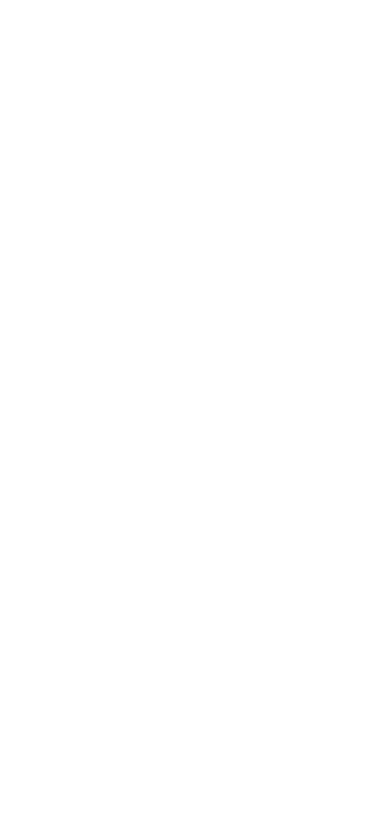
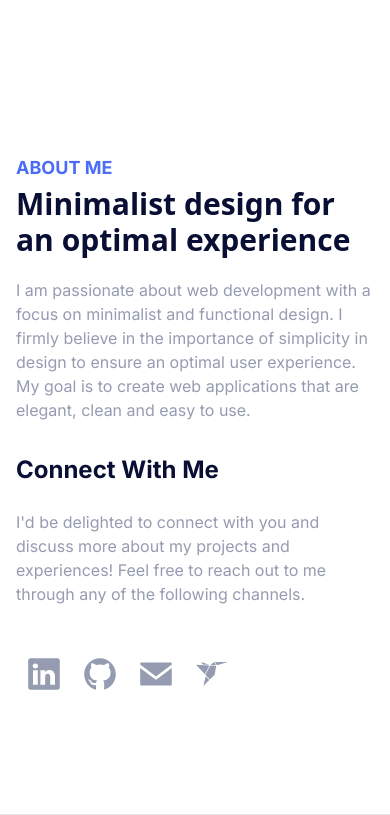
Before and after one commit to joselacruz/nextail-portfolio, a Next.js app: page / in a window 390 px wide. Shown: the part 1078-1893 px from the top of the page. Before the commit the page ends 1268 px from the top, so only its background shows below. Built offline with nearby package versions, Linux system fonts and the light colour scheme.

Commit message:
Added About My Changes section to media queries using minimum width is more convenient for mobile-first build

```diff
--- a/src/app/page.js
+++ b/src/app/page.js
@@ -1,9 +1,11 @@
+import About from '@containers/About';
 import Home from '@containers/Home';
 
 export default function Main() {
   return (
-    <div className="max-w-screen-2xl">
+    <div className="max-w-screen-2xl ">
       <Home />
+      <About />
     </div>
   );
 }
--- /dev/null
+++ b/src/components/IconsSocialNetworks.js
@@ -0,0 +1,185 @@
+'use client';
+
+export default function IconsSocialNetworks() {
+  const defaultClasses = 'h-8 w-8 fill-text-secondary';
+  const svgArray = [
+    {
+      id: 'linkedin',
+      href: 'https://www.linkedin.com/in/jose-lacruz-3487bb194/',
+      render: () => (
+        <svg
+          xmlns="http://www.w3.org/2000/svg"
+          viewBox="0 0 256 256"
+          fill="none"
+          className={`${defaultClasses}`}
+        >
+          <defs></defs>
+          <g
+            style={{
+              stroke: 'none',
+              strokeWidth: '0',
+              strokeDasharray: '0',
+              strokeLinecap: 'butt',
+              strokeLinejoin: 'miter',
+              strokeMiterlimit: '10',
+              fillRule: 'nonzero',
+              opacity: '1',
+            }}
+            transform="translate(1.4065934065934016 1.4065934065934016) scale(2.81 2.81)"
+          >
+            <path
+              d="M 83.349 0 H 6.651 C 2.978 0 0 2.887 0 6.447 v 77.106 C 0 87.114 2.978 90 6.651 90 h 76.698 C 87.022 90 90 87.114 90 83.553 V 6.447 C 90 2.887 87.022 0 83.349 0 z M 27.282 75.339 H 13.688 v -40.64 h 13.594 V 75.339 z M 20.485 29.151 h -0.088 c -4.562 0 -7.512 -3.121 -7.512 -7.021 c 0 -3.988 3.04 -7.022 7.69 -7.022 c 4.651 0 7.513 3.034 7.601 7.022 C 28.176 26.03 25.225 29.151 20.485 29.151 z M 76.299 75.339 H 62.707 V 53.598 c 0 -5.463 -1.968 -9.19 -6.887 -9.19 c -3.756 0 -5.992 2.513 -6.975 4.94 c -0.359 0.868 -0.447 2.081 -0.447 3.296 v 22.695 H 34.804 c 0 0 0.178 -36.826 0 -40.64 h 13.594 v 5.756 c 1.806 -2.769 5.036 -6.709 12.251 -6.709 c 8.944 0 15.65 5.808 15.65 18.291 V 75.339 z"
+              style={{
+                stroke: 'none',
+                strokeWidth: '1',
+                strokeDasharray: 'none',
+                strokeLinecap: 'butt',
+                strokeLinejoin: 'miter',
+                strokeMiterlimit: '10',
+                fillRule: 'nonzero',
+                opacity: '1',
+              }}
+              transform="matrix(1 0 0 1 0 0)"
+              strokeLinecap="round"
+            />
+          </g>
+        </svg>
+      ),
+    },
+    {
+      id: 'github',
+      href: 'https://github.com/joselacruz',
+      render: () => (
+        <svg
+          xmlns="http://www.w3.org/2000/svg"
+          viewBox="0 0 256 256"
+          fill="none"
+          className={`${defaultClasses}`}
+        >
+          <defs></defs>
+          <g
+            style={{
+              stroke: 'none',
+              strokeWidth: '0',
+              strokeDasharray: 'none',
+              strokeLinecap: 'butt',
+              strokeLinejoin: 'miter',
+              strokeMiterlimit: '10',
+              fillRule: 'nonzero',
+              opacity: '1',
+            }}
+            transform="translate(1.4065934065934016 1.4065934065934016) scale(2.81 2.81)"
+          >
+            <path
+              d="M 45 0 C 20.147 0 0 20.467 0 45.714 C 0 67.034 14.367 84.944 33.802 90 c -0.013 -5.283 -0.03 -11.763 -0.04 -13.782 c -12.986 2.869 -15.726 -5.595 -15.726 -5.595 c -2.123 -5.481 -5.183 -6.939 -5.183 -6.939 c -4.236 -2.943 0.319 -2.883 0.319 -2.883 c 4.687 0.334 7.156 4.887 7.156 4.887 c 4.163 7.249 10.92 5.153 13.584 3.942 c 0.419 -3.064 1.628 -5.157 2.964 -6.341 c -10.368 -1.199 -21.268 -5.265 -21.268 -23.435 c 0 -5.177 1.824 -9.407 4.81 -12.728 c -0.485 -1.195 -2.083 -6.018 0.452 -12.55 c 0 0 3.92 -1.274 12.84 4.861 c 3.724 -1.051 7.717 -1.578 11.684 -1.596 c 3.967 0.018 7.963 0.545 11.694 1.596 c 8.91 -6.135 12.824 -4.861 12.824 -4.861 c 2.541 6.532 0.943 11.355 0.458 12.55 c 2.993 3.321 4.804 7.551 4.804 12.728 c 0 18.214 -10.92 22.223 -21.315 23.398 c 1.674 1.472 3.166 4.357 3.166 8.781 c 0 3.513 -0.016 11.601 -0.031 17.74 C 76.021 84.439 90 66.74 90 45.714 C 90 20.467 69.853 0 45 0 z"
+              style={{
+                stroke: 'none',
+                strokeWidth: '1',
+                strokeDasharray: 'none',
+                strokeLinecap: 'butt',
+                strokeLinejoin: 'miter',
+                strokeMiterlimit: '10',
+                fillRule: 'nonzero',
+                opacity: '1',
+              }}
+              transform=" matrix(1 0 0 1 0 0) "
+              strokeLinecap="round"
+            />
+          </g>
+        </svg>
+      ),
+    },
+    {
+      id: 'email',
+      href: 'malito:joselacruzperez@gmail.com',
+      render: () => (
+        <svg
+          xmlns="http://www.w3.org/2000/svg"
+          viewBox="0 0 256 256"
+          fill="none"
+          className={`${defaultClasses}`}
+        >
+          <defs></defs>
+          <g
+            style={{
+              stroke: 'none',
+              strokeWidth: '0',
+              strokeDasharray: 'none',
+              strokeLinecap: 'butt',
+              strokeLinejoin: 'miter',
+              strokeMiterlimit: '10',
+              fillRule: 'nonzero',
+              opacity: '1',
+            }}
+            transform="translate(1.4065934065934016 1.4065934065934016) scale(2.81 2.81)"
+          >
+            <path
+              d="M 45 51.815 l 45 -33.87 v -1.967 c 0 -2.03 -1.646 -3.676 -3.676 -3.676 H 3.676 C 1.646 12.302 0 13.948 0 15.978 v 1.967 L 45 51.815 z"
+              style={{
+                stroke: 'none',
+                strokeWidth: '1',
+                strokeDasharray: 'none',
+                strokeLinecap: 'butt',
+                strokeLinejoin: 'miter',
+                strokeMiterlimit: '10',
+                fillRule: 'nonzero',
+                opacity: '1',
+              }}
+              transform=" matrix(1 0 0 1 0 0) "
+              strokeLinecap="round"
+            />
+            <path
+              d="M 47.405 60.019 c -0.712 0.536 -1.559 0.804 -2.405 0.804 s -1.693 -0.268 -2.405 -0.804 L 0 27.958 v 46.064 c 0 2.03 1.646 3.676 3.676 3.676 h 82.648 c 2.03 0 3.676 -1.646 3.676 -3.676 V 27.958 L 47.405 60.019 z"
+              style={{
+                stroke: 'none',
+                strokeWidth: '1',
+                strokeDasharray: 'none',
+                strokeLinecap: 'butt',
+                strokeLinejoin: 'miter',
+                strokeMiterlimit: '10',
+                fillRule: 'nonzero',
+                opacity: '1',
+              }}
+              transform=" matrix(1 0 0 1 0 0) "
+              strokeLinecap="round"
+            />
+          </g>
+        </svg>
+      ),
+    },
+    {
+      id: 'freelancer',
+      href: 'https://www.freelancer.com/u/jclacruz',
+      render: () => (
+        <svg
+          fill="none"
+          viewBox="0 0 24 24"
+          role="img"
+          xmlns="http://www.w3.org/2000/svg"
+          className={`${defaultClasses}`}
+        >
+          <path d="m14.096 3.076 1.634 2.292L24 3.076M5.503 20.924l4.474-4.374-2.692-2.89m6.133-10.584L11.027 5.23l4.022.15M4.124 3.077l.857 1.76 4.734.294m-3.058 7.072 3.497-6.522L0 5.13m7.064 7.485 3.303 3.548 3.643-3.57 1.13-6.652-4.439-.228z" />
+        </svg>
+      ),
+    },
+  ];
+
+  function handleLocation(url) {
+    window.open(url, '_blank');
+  }
+  return (
+    <div className="IconsSocialNetworks-container flex">
+      {svgArray.map((svg) => (
+        <div
+          className=" IconsSocialNetworks rounded-full p-3 hover:bg-primary hover:fill-white cursor-pointer flex justify-center items-center"
+          key={svg.id}
+          onClick={() => {
+            handleLocation(svg.href);
+          }}
+        >
+          {svg.render()}
+        </div>
+      ))}
+    </div>
+  );
+}
--- /dev/null
+++ b/src/containers/About.js
@@ -0,0 +1,32 @@
+import IconsSocialNetworks from '@components/IconsSocialNetworks';
+import React from 'react';
+
+export default function About() {
+  return (
+    <section className="flex flex-wrap justify-center  items-center pb-28 md:justify-between  md:flex-nowrap border-b ">
+      <div className=" px-4 mb-8 max-w-xl">
+        <span className="text-large text-primary font-bold">ABOUT ME</span>
+        <h2 className="text-xlg mb-5">
+          Minimalist design for an optimal experience
+        </h2>
+        <p className="text-text-secondary  max-w-xl ">
+          I am passionate about web development with a focus on minimalist and
+          functional design. I firmly believe in the importance of simplicity in
+          design to ensure an optimal user experience. My goal is to create web
+          applications that are elegant, clean and easy to use.
+        </p>
+      </div>
+      <div className="px-4  max-w-xl md:max-w-xl">
+        <h3 className="text-2xl sm:text-3xl text-secondary font-bold mb-6">
+          Connect With Me
+        </h3>
+        <p className="text-text-secondary text-base  mb-10">
+          I'd be delighted to connect with you and discuss more about my
+          projects and experiences! Feel free to reach out to me through any of
+          the following channels.
+        </p>
+        <IconsSocialNetworks />
+      </div>
+    </section>
+  );
+}
--- a/src/containers/Home.js
+++ b/src/containers/Home.js
@@ -1,16 +1,14 @@
 import Button from '@common/Button';
 export default function Home() {
   return (
-    <section className="flex justify-between items-center py-48 flex-wrap">
-      <div className="max-w-md px-3.5 pl-8">
+    <section className="flex  justify-center items-center py-48 flex-wrap md:justify-between">
+      <div className="max-w-xl px-3.5 ">
         <h1 className="text-cyan-600 flex flex-col mb-3 font-bold">
           Hey There 👋 I am
-          <span className="text-5xl text-secondary font-sans font-bold mt-1">
-            Jose Lacruz
-          </span>
+          <span className="text-xlg">Jose Lacruz</span>
         </h1>
 
-        <h2 className="text-text-secondary mb-5 text-xl">
+        <h2 className="text-text-secondary mb-5 text-large">
           Front-end <span className="text-secondary font-bold ">Developer</span>
         </h2>
         <p className="text-text-secondary mb-12">
@@ -31,7 +29,7 @@
         </div>
       </div>
       <div
-        className="relative overflow-hidden w-3/6 flex justify-start  md:w-full "
+        className="relative overflow-hidden w-full flex justify-center  md:w-3/6  "
         style={{ height: '508px' }}
       >
         <span className="circle inline-block w-full h-full bg-no-repeat absolute top-3 left-0"></span>
--- a/src/styles/globals.css
+++ b/src/styles/globals.css
@@ -6,3 +6,13 @@
     background-image: url('/circle.svg');
     background-position: right;
 }
+
+.text-xlg {
+    @apply  text-3xl text-secondary font-sans font-bold mt-1 sm:text-5xl
+}
+.text-large {
+    @apply text-lg sm:text-xl
+}
+.IconsSocialNetworks:hover  svg {
+    @apply fill-slate-50
+}
--- a/tailwind.config.js
+++ b/tailwind.config.js
@@ -21,8 +21,10 @@
         'custom-shadow': '0px 5px 10px rgba(4, 10, 34, 0.2)',
       },
       screens: {
-        sm: { max: '539px' },
-        md: { max: '960px' },
+        sm: { min: '539px' },
+        smd: { min: '720px' },
+        md: { min: '960px' },
+        lg: { min: '1100px' },
       },
     },
   },
```
Also changed, not shown: src/components/Header.js (+6 -6 lines).
